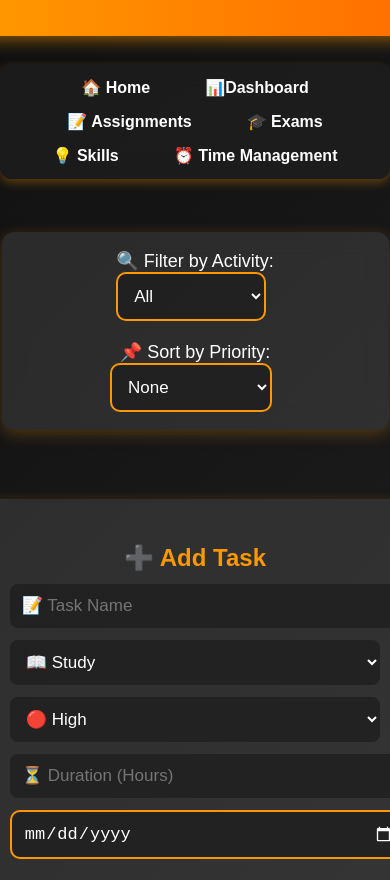
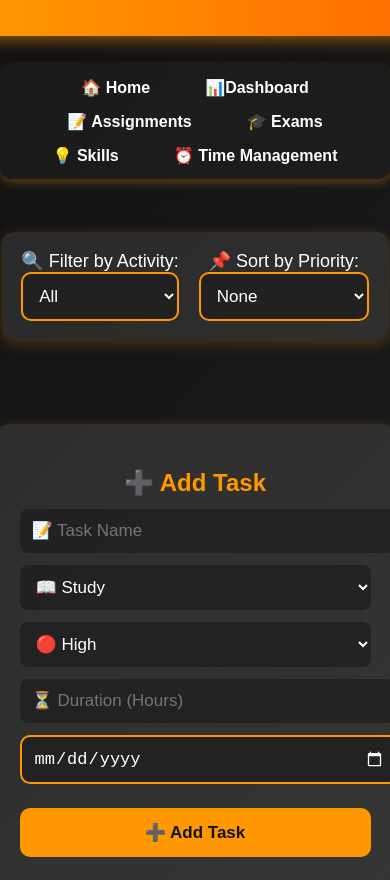
Before and after one commit to anindyakartik/ACADTRACK, a website: page time_management.html in a window 390 px wide. Shown: the part 209-1089 px from the top of the page. Drawn offline with Linux system fonts and the light colour scheme; no server answers.

Commit message:
Update time_management.css

```diff
--- a/time_management.css
+++ b/time_management.css
@@ -1,4 +1,3 @@
-/* General Styles */
 body {
     font-family: 'Poppins', sans-serif;
     background: linear-gradient(135deg, #0f0f0f, #1e1e1e);
@@ -11,7 +10,6 @@ body {
     min-height: 100vh;
 }
 
-/* Header */
 header {
     background: linear-gradient(90deg, #ff9800, #ff6f00);
     padding: 20px;
@@ -27,7 +25,6 @@ header {
     z-index: 1000;
 }
 
-/* Navigation */
 nav {
     width: 100%;
     display: flex;
@@ -68,7 +65,6 @@ nav ul li a:hover, .active {
     box-shadow: 0px 4px 10px rgba(255, 152, 0, 0.4);
 }
 
-/* Filters & Sorting */
 .controls-container {
     display: flex;
     justify-content: center;
@@ -112,7 +108,6 @@ nav ul li a:hover, .active {
     border-color: #ff6f00;
 }
 
-/* Task Input Form */
 .task-input {
     background: rgba(255, 255, 255, 0.1);
     padding: 25px;
@@ -163,7 +158,6 @@ nav ul li a:hover, .active {
     background: #ff6f00;
 }
 
-/* Task List */
 .tasks-grid {
     display: grid;
     grid-template-columns: repeat(auto-fit, minmax(320px, 1fr));
@@ -173,7 +167,6 @@ nav ul li a:hover, .active {
     max-width: 1200px;
 }
 
-/* Task Card */
 .task-card {
     background: rgba(255, 255, 255, 0.12);
     backdrop-filter: blur(12px);
@@ -189,7 +182,6 @@ nav ul li a:hover, .active {
     box-shadow: 0px 8px 22px rgba(255, 152, 0, 0.6);
 }
 
-/* Task Title */
 .task-card h3 {
     font-size: 24px;
     font-weight: bold;
@@ -197,7 +189,6 @@ nav ul li a:hover, .active {
     text-shadow: 2px 2px 8px rgba(255, 152, 0, 0.4);
 }
 
-/* Task Details */
 .task-card p {
     font-size: 17px;
     color: #ddd;
@@ -205,7 +196,6 @@ nav ul li a:hover, .active {
     margin: 8px 0;
 }
 
-/* Priority Labels */
 [data-priority="High"] {
     border-left: 6px solid #ff4d4d;
     padding-left: 12px;
@@ -221,7 +211,6 @@ nav ul li a:hover, .active {
     padding-left: 12px;
 }
 
-/* Buttons */
 button {
     padding: 12px 16px;
     border: none;
@@ -233,7 +222,7 @@ button {
 }
 
 .edit-task {
-    background: #2196f3; /* Blue */
+    background: #2196f3;
     color: #fff;
 }
 
@@ -242,7 +231,7 @@ button {
 }
 
 .delete-task {
-    background: #f44336; /* Red */
+    background: #f44336;
     color: #fff;
 }
 
@@ -250,7 +239,6 @@ button {
     background: #d32f2f;
 }
 
-/* No Tasks Message */
 .no-results {
     text-align: center;
     font-size: 18px;
@@ -259,40 +247,16 @@ button {
     margin-top: 15px;
 }
 
-/* Responsive Design */
-@media (max-width: 768px) {
-    .controls-container {
-        flex-direction: column;
-        align-items: center;
-        text-align: center;
-    }
-
-    .control-box select {
-        width: 95%;
-    }
-
-    .task-input {
-        width: 95%;
-    }
-
-    .tasks-grid {
-        grid-template-columns: 1fr;
-        padding: 22px;
-    }
-}
-
-/* Change calendar icon color */
 input[type="date"] {
-    color: white; /* Text color */
-    background-color: rgba(30, 30, 30, 0.8); /* Background color */
+    color: white;
+    background-color: rgba(30, 30, 30, 0.8);
     border: 2px solid #ff9800;
     border-radius: 10px;
     padding: 12px;
     font-size: 17px;
 }
 
-/* Remove default calendar icon and replace with custom styling */
 input[type="date"]::-webkit-calendar-picker-indicator {
-    filter: invert(1); /* Makes the icon white */
+    filter: invert(1);
     cursor: pointer;
 }
```
